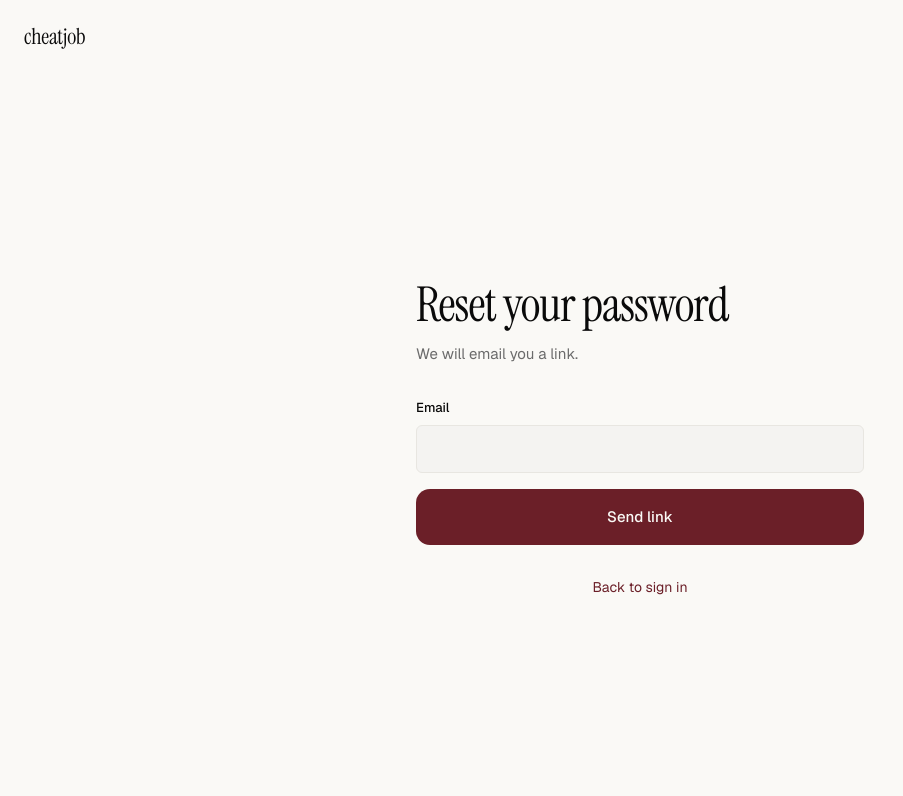
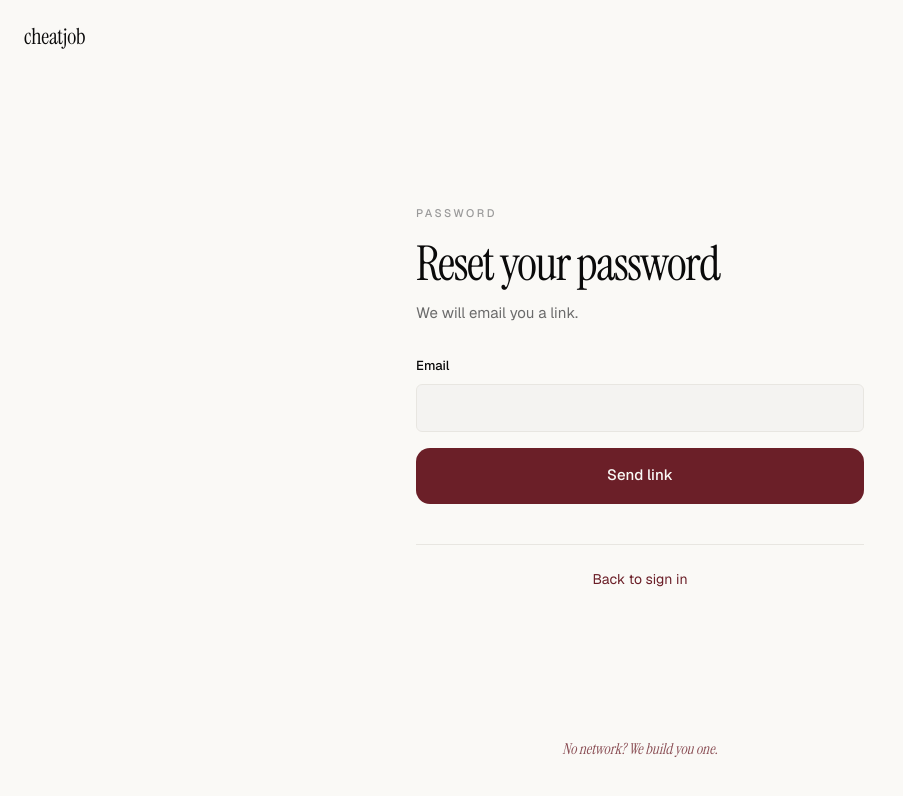
Before and after one commit to AirKyzzZ/cheatjob, a Next.js app in the folder web/: page /en/reset in a window 1280 px wide. Shown: the top 796 px of the page, without its empty margins (0-903 px from the left). Built offline with nearby package versions, Linux system fonts and the light colour scheme; no server answers.

Commit message:
feat(ui): editorial polish — eyebrows, fade-rise entrance, spinner loading state

```diff
--- a/web/messages/en.json
+++ b/web/messages/en.json
@@ -26,6 +26,7 @@
   },
   "auth": {
     "signIn": {
+      "eyebrow": "Welcome back",
       "title": "Sign in",
       "subtitle": "Welcome back.",
       "emailLabel": "Email",
@@ -38,6 +39,7 @@
       "forgotPassword": "Forgot your password?"
     },
     "signUp": {
+      "eyebrow": "Get started",
       "title": "Create your account",
       "subtitle": "We will send you a confirmation email.",
       "emailLabel": "Email",
@@ -51,6 +53,8 @@
       "checkEmailBody": "We sent a confirmation link to {email}."
     },
     "reset": {
+      "eyebrow": "Password",
+      "newPasswordEyebrow": "New password",
       "title": "Reset your password",
       "subtitle": "We will email you a link.",
       "emailLabel": "Email",
@@ -71,6 +75,7 @@
     }
   },
   "onboarding": {
+    "eyebrow": "Onboarding",
     "title": "Welcome. Let us get to know you.",
     "accentLine": "No network? We build you one.",
     "fullNameLabel": "Full name",
--- a/web/src/app/[locale]/(auth)/layout.tsx
+++ b/web/src/app/[locale]/(auth)/layout.tsx
@@ -22,8 +22,13 @@ export default async function AuthLayout({
         </Link>
       </header>
       <main className="flex-1 flex items-center justify-center px-6 py-12">
-        <div className="w-full max-w-md">{children}</div>
+        <div className="w-full max-w-md animate-fade-rise">{children}</div>
       </main>
+      <footer className="px-6 pb-10 pt-4 text-center">
+        <p className="font-serif italic text-[15px] text-burgundy/80">
+          No network? We build you one.
+        </p>
+      </footer>
     </div>
   );
 }
--- a/web/src/app/[locale]/(auth)/reset/confirm/page.tsx
+++ b/web/src/app/[locale]/(auth)/reset/confirm/page.tsx
@@ -12,7 +12,10 @@ export default async function ResetConfirmPage({
 
   return (
     <div>
-      <h1 className="font-serif text-[40px] md:text-[48px] leading-tight tracking-[-0.02em] text-ink mb-2">
+      <p className="text-[11px] uppercase tracking-[0.22em] font-sans font-medium text-muted-soft mb-3">
+        {t("newPasswordEyebrow")}
+      </p>
+      <h1 className="font-serif text-[40px] md:text-[48px] leading-tight tracking-[-0.03em] text-ink mb-2">
         {t("newPasswordTitle")}
       </h1>
       <p className="font-sans text-[15px] text-muted mb-8">{t("subtitle")}</p>
--- a/web/src/app/[locale]/(auth)/reset/page.tsx
+++ b/web/src/app/[locale]/(auth)/reset/page.tsx
@@ -13,18 +13,21 @@ export default async function ResetPage({
 
   return (
     <div>
-      <h1 className="font-serif text-[40px] md:text-[48px] leading-tight tracking-[-0.02em] text-ink mb-2">
+      <p className="text-[11px] uppercase tracking-[0.22em] font-sans font-medium text-muted-soft mb-3">
+        {t("eyebrow")}
+      </p>
+      <h1 className="font-serif text-[40px] md:text-[48px] leading-tight tracking-[-0.03em] text-ink mb-2">
         {t("title")}
       </h1>
       <p className="font-sans text-[15px] text-muted mb-8">{t("subtitle")}</p>
 
       <ResetRequestForm locale={locale} />
 
-      <p className="mt-8 text-[14px] font-sans text-muted text-center">
+      <div className="mt-10 pt-6 border-t border-border-subtle text-[14px] font-sans text-muted text-center">
         <Link href={`/${locale}/sign-in`} className="text-burgundy hover:underline">
           {t("backToSignIn")}
         </Link>
-      </p>
+      </div>
     </div>
   );
 }
--- a/web/src/app/[locale]/(auth)/sign-in/page.tsx
+++ b/web/src/app/[locale]/(auth)/sign-in/page.tsx
@@ -14,7 +14,10 @@ export default async function SignInPage({
 
   return (
     <div>
-      <h1 className="font-serif text-[40px] md:text-[48px] leading-tight tracking-[-0.02em] text-ink mb-2">
+      <p className="text-[11px] uppercase tracking-[0.22em] font-sans font-medium text-muted-soft mb-3">
+        {t("eyebrow")}
+      </p>
+      <h1 className="font-serif text-[40px] md:text-[48px] leading-tight tracking-[-0.03em] text-ink mb-2">
         {t("title")}
       </h1>
       <p className="font-sans text-[15px] text-muted mb-8">{t("subtitle")}</p>
@@ -29,7 +32,7 @@ export default async function SignInPage({
 
       <SignInForm locale={locale} />
 
-      <div className="mt-8 text-[14px] font-sans text-muted text-center space-y-2">
+      <div className="mt-10 pt-6 border-t border-border-subtle text-[14px] font-sans text-muted text-center space-y-2">
         <Link
           href={`/${locale}/reset`}
           className="text-burgundy hover:underline block"
--- a/web/src/app/[locale]/(auth)/sign-up/page.tsx
+++ b/web/src/app/[locale]/(auth)/sign-up/page.tsx
@@ -14,7 +14,10 @@ export default async function SignUpPage({
 
   return (
     <div>
-      <h1 className="font-serif text-[40px] md:text-[48px] leading-tight tracking-[-0.02em] text-ink mb-2">
+      <p className="text-[11px] uppercase tracking-[0.22em] font-sans font-medium text-muted-soft mb-3">
+        {t("eyebrow")}
+      </p>
+      <h1 className="font-serif text-[40px] md:text-[48px] leading-tight tracking-[-0.03em] text-ink mb-2">
         {t("title")}
       </h1>
       <p className="font-sans text-[15px] text-muted mb-8">{t("subtitle")}</p>
@@ -29,12 +32,14 @@ export default async function SignUpPage({
 
       <SignUpForm locale={locale} />
 
-      <p className="mt-8 text-[14px] font-sans text-muted text-center">
-        {t("hasAccount")}{" "}
-        <Link href={`/${locale}/sign-in`} className="text-burgundy hover:underline">
-          {t("signInLink")}
-        </Link>
-      </p>
+      <div className="mt-10 pt-6 border-t border-border-subtle text-[14px] font-sans text-muted text-center">
+        <p>
+          {t("hasAccount")}{" "}
+          <Link href={`/${locale}/sign-in`} className="text-burgundy hover:underline">
+            {t("signInLink")}
+          </Link>
+        </p>
+      </div>
     </div>
   );
 }
--- a/web/src/app/[locale]/dashboard/_components/sidebar.tsx
+++ b/web/src/app/[locale]/dashboard/_components/sidebar.tsx
@@ -25,7 +25,8 @@ export function Sidebar({ locale }: { locale: string }) {
           cheatjob
         </Link>
       </div>
-      <nav className="flex-1 px-3 space-y-1">
+      <div className="mx-6 h-px bg-border-subtle" />
+      <nav className="flex-1 px-3 pt-4 space-y-1">
         {items.map((item) => {
           const isActive = pathname === item.href;
           return (
--- a/web/src/app/[locale]/onboarding/page.tsx
+++ b/web/src/app/[locale]/onboarding/page.tsx
@@ -20,10 +20,13 @@ export default async function OnboardingPage({
 
   return (
     <div>
-      <h1 className="font-serif text-[40px] md:text-[48px] leading-tight tracking-[-0.02em] text-ink mb-3">
+      <p className="text-[11px] uppercase tracking-[0.22em] font-sans font-medium text-muted-soft mb-3">
+        {t("eyebrow")}
+      </p>
+      <h1 className="font-serif text-[40px] md:text-[48px] leading-tight tracking-[-0.03em] text-ink mb-3">
         {t("title")}
       </h1>
-      <p className="font-serif italic text-[18px] text-burgundy mb-10">
+      <p className="font-serif italic text-[18px] md:text-[20px] text-burgundy mb-10">
         {t("accentLine")}
       </p>
       <OnboardingForm locale={locale} initialFullName={profile?.full_name ?? ""} />
--- a/web/src/components/ui/button.tsx
+++ b/web/src/components/ui/button.tsx
@@ -62,7 +62,10 @@ export const Button = forwardRef<HTMLButtonElement, ButtonProps>(
     );
 
     const content = loading ? (
-      <>…</>
+      <span
+        className="inline-block size-4 border-2 border-current border-t-transparent rounded-full animate-spin"
+        aria-label="Loading"
+      />
     ) : (
       <>
         {children}
```
